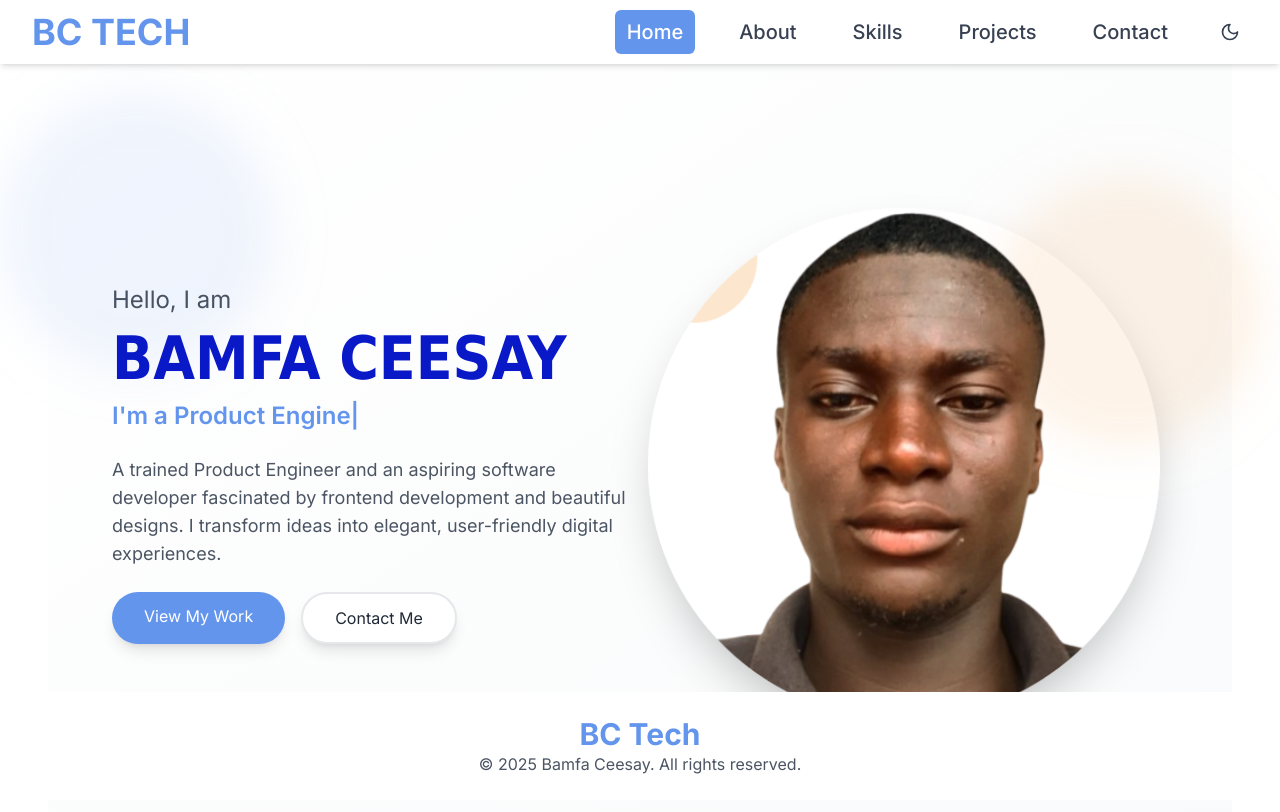
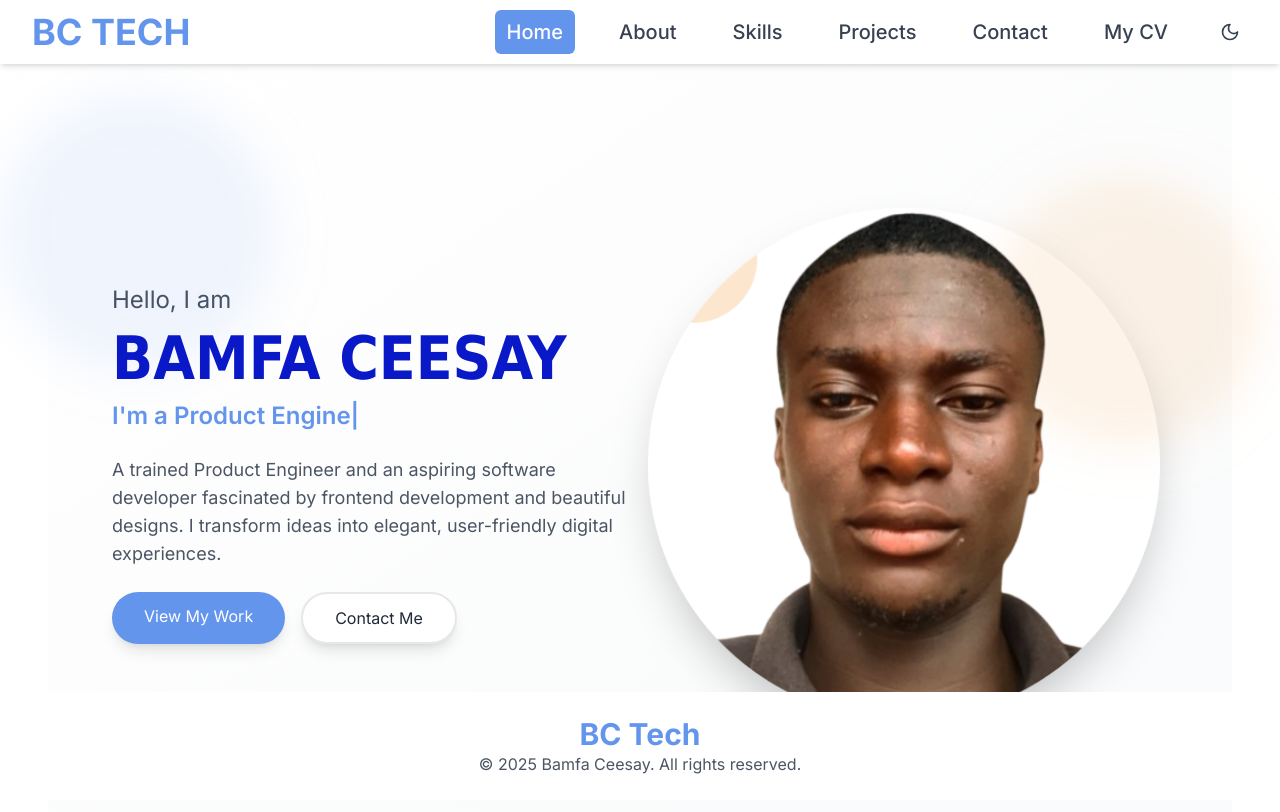
Before and after one commit to BCEESAY10/Bamfa-Portfolio, a Next.js app: page / in a window 1280 px wide. Shown: the top 812 px of the page. Built offline with nearby package versions, Linux system fonts and the light colour scheme.

Commit message:
Add cv to navbar

```diff
--- a/components/Navbar.js
+++ b/components/Navbar.js
@@ -16,6 +16,7 @@ const Navbar = () => {
     { label: 'Skills', href: '/skills' },
     { label: 'Projects', href: '/projects' },
     { label: 'Contact', href: '/contact' },
+    { label: 'My CV', href: '/cv' },
   ]
 
   useEffect(() => {
```
